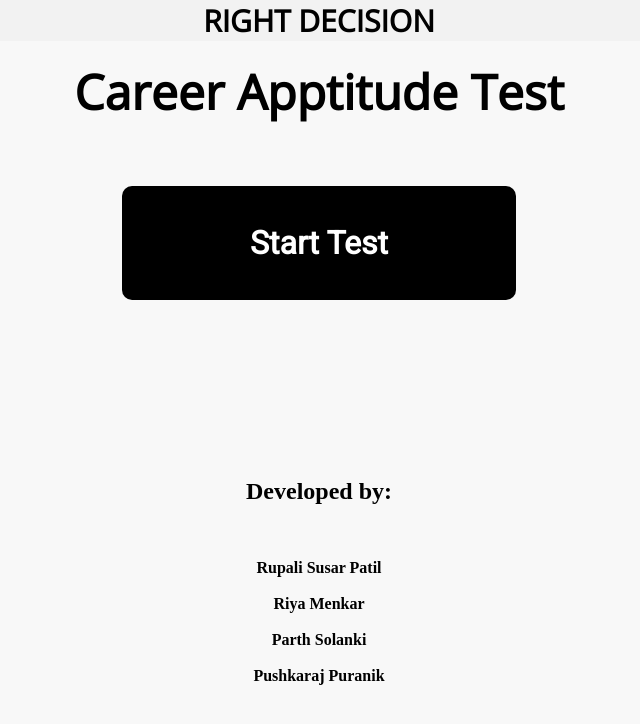
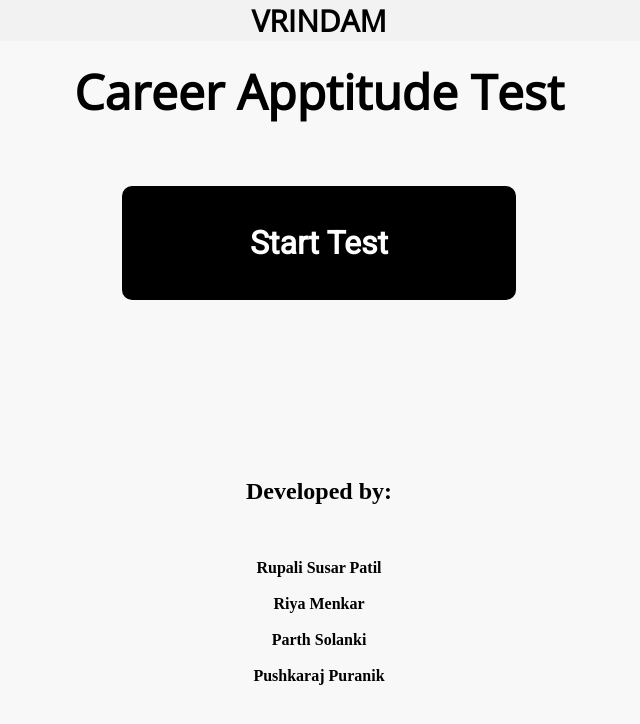
Before and after one commit to Thorrfinn/Career-councelling, a plain HTML site: page index.html in a window 1280 px wide. Shown: the whole page, without its empty margins (321-961 px from the left). Drawn offline with nearby package versions, Linux system fonts and the light colour scheme.

Commit message:
Update index.html

```diff
--- a/index.html
+++ b/index.html
@@ -4,7 +4,7 @@
     <meta charset="UTF-8">
     <meta name="viewport" content="width=device-width, initial-scale=1.0">
     <meta http-equiv="X-UA-Compatible" content="ie=edge">
-    <title>Document</title>
+    <title>Vrindam PBL</title>
     <script src="js/angular.min.js"></script>
     <script src="js/angular-route.min.js"></script>
     <script src="js/sending.js"></script>
@@ -16,7 +16,7 @@
 <body ng-app="app">
 
 
-    <h2 id="top">RIGHT DECISION</h2>
+    <h2 id="top">VRINDAM</h2>
 
     <br>
 
```
